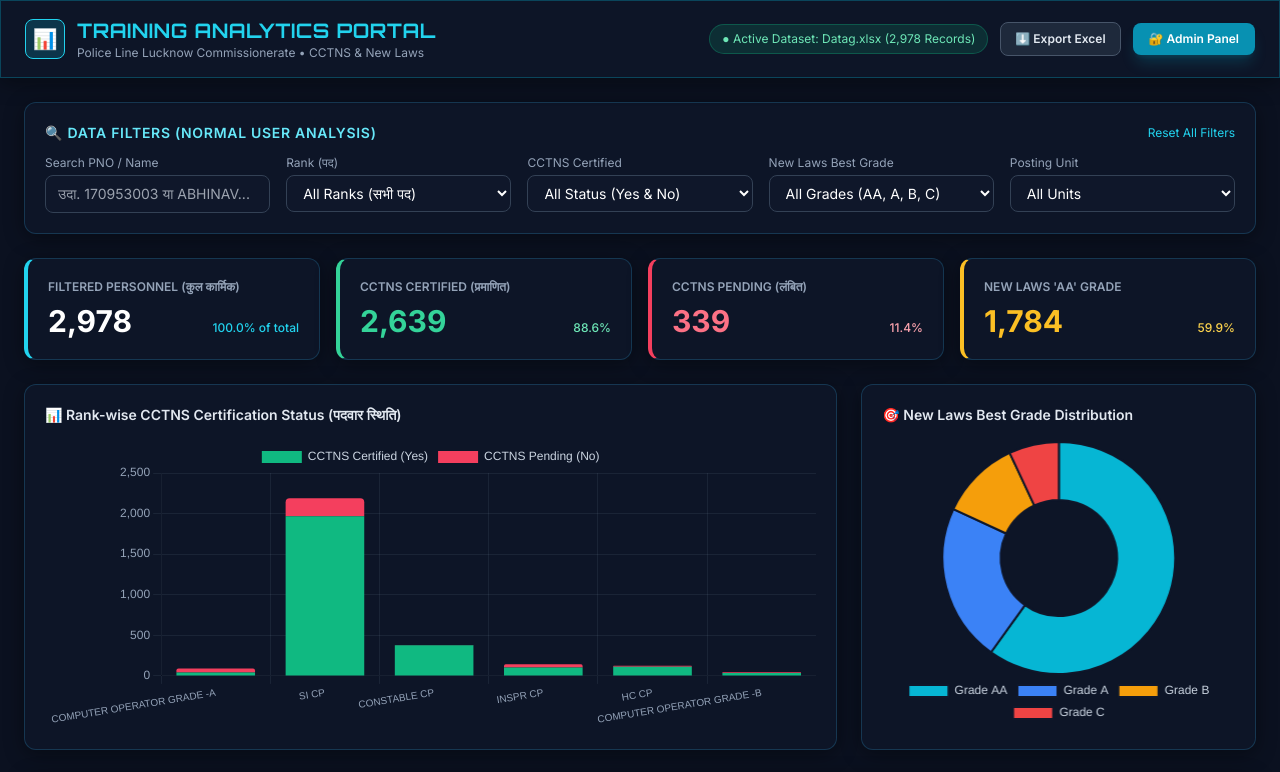
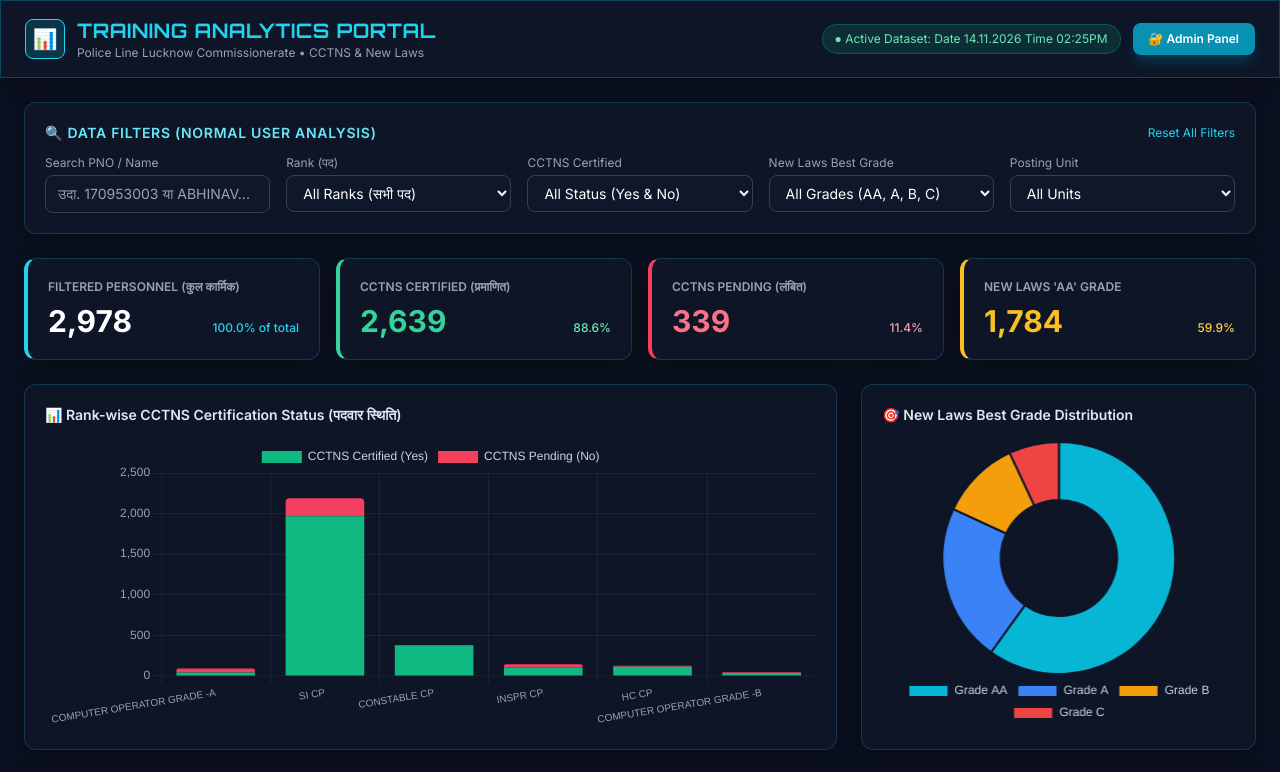
Before and after one commit to shobbdlko/CCTNSTRAINING, a plain HTML site: page index.html in a window 1280 px wide. Shown: the top 772 px of the page. Drawn offline with nearby package versions, Linux system fonts and the light colour scheme.

Commit message:
Update index.html

```diff
--- a/index.html
+++ b/index.html
@@ -53,11 +53,8 @@
 
       <div class="flex items-center gap-3">
         <span id="dataSourceBadge" class="text-xs px-3 py-1.5 rounded-full bg-emerald-500/15 text-emerald-300 border border-emerald-500/30">
-          ● Active Dataset: Datag.xlsx (2,978 Records)
+          ● Active Dataset: Date 14.11.2026 Time 02:25PM
         </span>
-        <button onclick="exportFilteredExcel()" class="px-3.5 py-2 rounded-lg bg-slate-800 hover:bg-slate-700 text-slate-200 border border-slate-600 text-xs font-semibold transition flex items-center gap-1.5">
-          ⬇️ Export Excel
-        </button>
         <button id="adminToggleBtn" onclick="openAdminModal()" class="px-4 py-2 rounded-lg bg-cyan-600 hover:bg-cyan-500 text-white text-xs font-semibold shadow-lg shadow-cyan-500/20 transition flex items-center gap-1.5">
           🔐 Admin Panel
         </button>
```
